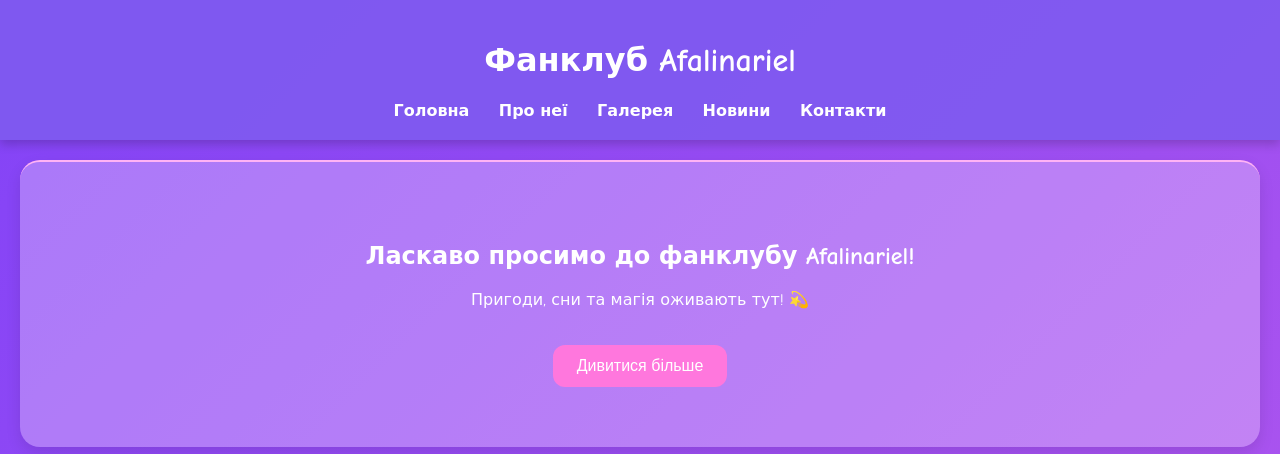
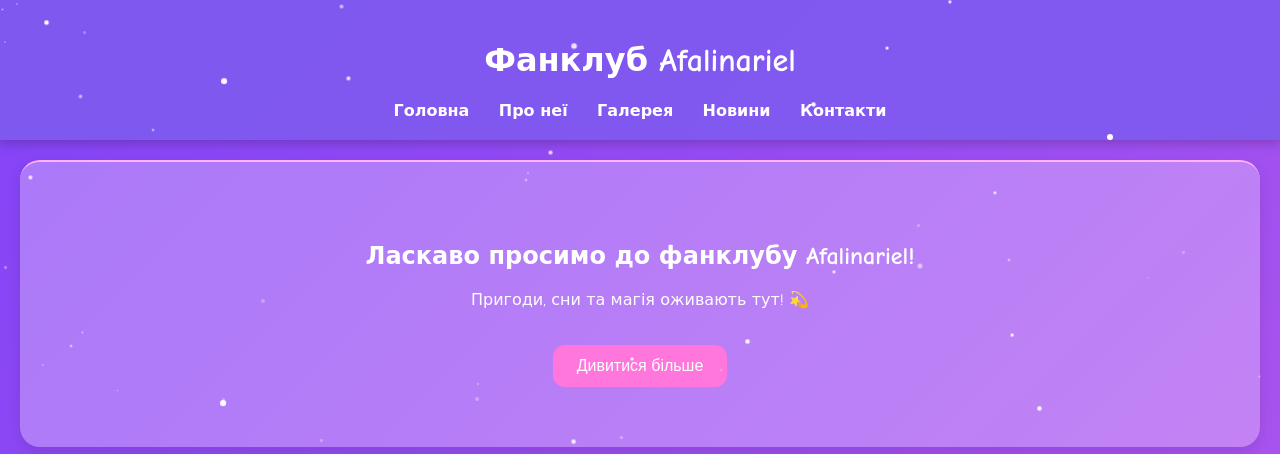
Before and after one commit to floksif-maker/fanclub, a plain HTML site: page index.html in a window 1280 px wide. Shown: the top 454 px of the page. Drawn offline with Linux system fonts and the light colour scheme.

Commit message:
Update index.html

```diff
--- a/index.html
+++ b/index.html
@@ -12,6 +12,7 @@
             background: linear-gradient(135deg, #2c003e, #5c33ff, #ff77dd);
             background-size: 600% 600%;
             animation: gradientShift 20s ease infinite;
+            overflow-x: hidden;
         }
 
         @keyframes gradientShift {
@@ -20,6 +21,23 @@
             50% { background-position: 100% 50%; }
             75% { background-position: 50% 0%; }
             100% { background-position: 0% 50%; }
+        }
+
+        /* Зірочки */
+        .star {
+            position: fixed;
+            width: 2px;
+            height: 2px;
+            background: white;
+            border-radius: 50%;
+            opacity: 0.8;
+            animation: twinkle 2s infinite alternate;
+        }
+
+        @keyframes twinkle {
+            0% { opacity: 0.3; transform: scale(1); }
+            50% { opacity: 1; transform: scale(1.5); }
+            100% { opacity: 0.3; transform: scale(1); }
         }
 
         /* Header */
@@ -178,6 +196,18 @@
         }
         setInterval(updateClockCalendar, 1000);
         updateClockCalendar();
+
+        // Зірочки
+        const starCount = 80; // кількість зірочок
+        for(let i=0; i<starCount; i++){
+            const star = document.createElement('div');
+            star.classList.add('star');
+            star.style.top = Math.random() * window.innerHeight + 'px';
+            star.style.left = Math.random() * window.innerWidth + 'px';
+            star.style.width = star.style.height = Math.random() * 3 + 1 + 'px';
+            star.style.animationDuration = (Math.random() * 3 + 2) + 's';
+            document.body.appendChild(star);
+        }
     </script>
 </body>
 </html>
```
